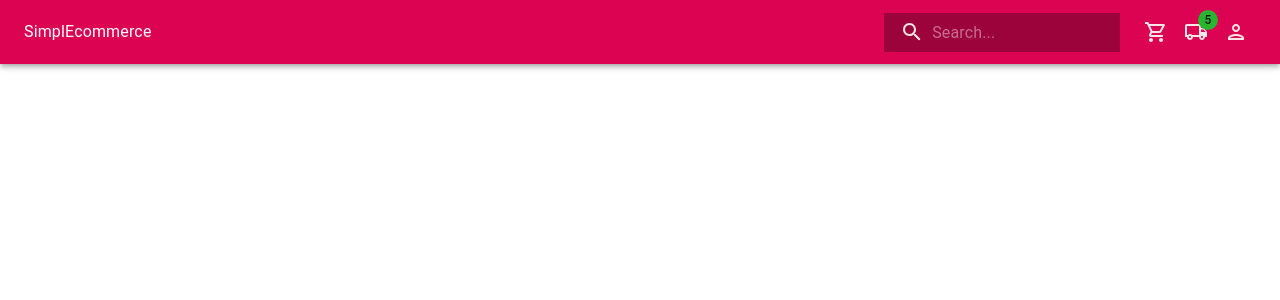
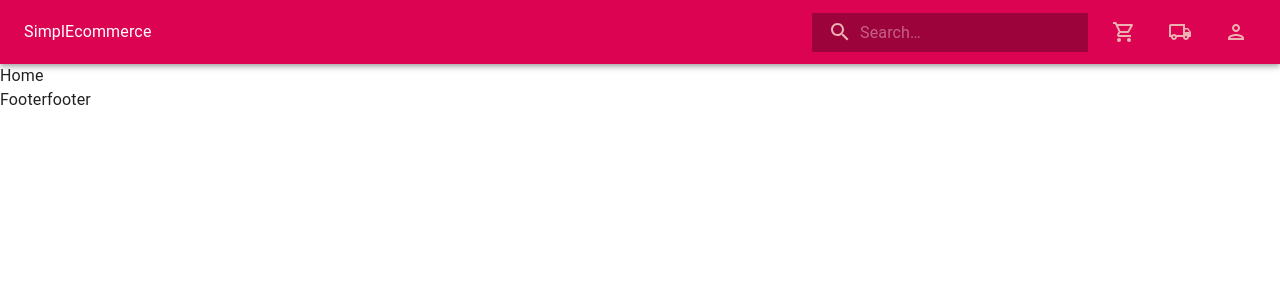
Before and after one commit to DSDmark/SimplEcommerce, a React (Vite) app in the folder client/: page / in a window 1280 px wide. Shown: the top 300 px of the page. Built offline with nearby package versions, Linux system fonts and the light colour scheme.

Commit message:
update files

```diff
--- a/client/src/components/footer/footer.jsx
+++ b/client/src/components/footer/footer.jsx
@@ -0,0 +1,9 @@
+import React from 'react'
+
+const Footer = () => {
+  return (
+    <div>Footerfooter</div>
+  )
+}
+
+export default Footer
--- a/client/src/components/header/drawer.component.jsx
+++ b/client/src/components/header/drawer.component.jsx
@@ -9,12 +9,44 @@ const DrawerComponent = () => {
   const logo = "SimplEcommerce"
   const [toggle, setToggle] = useState(false)
 
-  const hendleToggle = () => {
+  const handleToggle = () => {
     setToggle((prev) => !prev)
   }
 
+  const handleCloseDrawer = () => {
+    setToggle(false);
+  };
+
+  const MenuDrawer = () => (
+    <Drawer open={toggle} onClose={handleCloseDrawer} >
+      <Box>
+        <Grid container direction="column" rowSpacing={2}>
+          <Grid item width="100%">
+            <Grid container direction="row" p={1} alignItems="center">
+              <Grid item ml={2}>
+                <Typography>{logo}</Typography>
+              </Grid>
+              <Grid item ml="auto">
+                <IconButton onClick={handleToggle}>
+                  <MenuIcon />
+                </IconButton>
+              </Grid>
+            </Grid>
+          </Grid>
+          <Grid item>
+            <SearchBar />
+          </Grid>
+          <Grid item>
+            <NavIcons />
+          </Grid>
+        </Grid>
+      </Box>
+    </Drawer>
+  )
+
   return (
     <>
+      <Box width="100%">
         <Grid container>
           <Grid item>
             <Typography >
@@ -22,23 +54,13 @@ const DrawerComponent = () => {
             </Typography>
           </Grid>
           <Grid item ml="auto">
-          <IconButton onClick={hendleToggle}>
+            <IconButton onClick={handleToggle}>
               <MenuIcon />
             </IconButton>
           </Grid>
         </Grid>
-      <Drawer open={toggle} >
-        <Box justifyContent="center" >
-          <IconButton onClick={hendleToggle}>
-            <MenuIcon />
-          </IconButton>
-          <Typography>
-            {logo}
-          </Typography>
-          <SearchBar />
-          <NavIcons />
+        <MenuDrawer />
       </Box>
-      </Drawer>
     </ >
   )
 }
--- a/client/src/components/header/navicons.component.jsx
+++ b/client/src/components/header/navicons.component.jsx
@@ -1,21 +1,25 @@
 import React from 'react'
 import { LocalShippingOutlined, PersonOutlined, LocalGroceryStoreOutlined } from "@mui/icons-material"
 import { Grid, IconButton, Badge } from "@mui/material"
-import { Link as RouterLink } from "react-router-dom"
+import { useDispatch, useSelector } from "react-redux"
+import { isCartOpen } from "../../state/cart"
 
 const NavIcons = () => {
+  const dispatch = useDispatch();
+  const cartLength = useSelector(state => state.cart.cart.length)
+
   return (
-    <Grid container>
+    <Grid container columnSpacing={2}>
       <Grid item>
-        <IconButton>
-          <LocalGroceryStoreOutlined />
+        <IconButton onClick={() => dispatch(isCartOpen())} >
+          <Badge color="secondary" badgeContent={cartLength}>
+            <LocalGroceryStoreOutlined />
+          </Badge>
         </IconButton>
       </Grid>
       <Grid item>
         <IconButton>
-          <Badge badgeContent={5} color="secondary">
-            <LocalShippingOutlined />
-          </Badge>
+          <LocalShippingOutlined />
         </IconButton>
       </Grid>
       <Grid item>
--- a/client/src/components/header/searchbar.component.jsx
+++ b/client/src/components/header/searchbar.component.jsx
@@ -1,19 +1,11 @@
-import { styled, InputBase } from "@mui/material"
+import { styled, InputBase, Box } from "@mui/material"
 import { Search as SearchIcon } from "@mui/icons-material"
 
-const SearchInput = styled(InputBase)(({ theme }) => ({
-  color: 'inherit',
-  '& .MuiInputBase-input': {
-    padding: theme.spacing(1, 1, 1, 0),
-    // vertical padding + font size from searchIcon
-    paddingLeft: `calc(1em + ${theme.spacing(4)})`,
-    transition: theme.transitions.create('width'),
-    width: '100%',
-    [theme.breakpoints.up('md')]: {
-      width: '20ch',
-    },
-    background: theme.palette.primary.dark
-  },
+const Search = styled('div')(({ theme }) => ({
+  position: 'relative',
+  borderradius: theme.shape.borderradius,
+  background: theme.palette.primary.dark,
+  margin: theme.spacing(0, 2),
 }));
 
 const SearchIconWrapper = styled('div')(({ theme }) => ({
@@ -24,18 +16,15 @@ const SearchIconWrapper = styled('div')(({ theme }) => ({
   display: 'flex',
   alignItems: 'center',
   justifyContent: 'center',
-  zIndex: 10,
 }));
 
-const Search = styled('div')(({ theme }) => ({
-  position: 'relative',
-  borderRadius: theme.shape.borderRadius,
-  marginRight: theme.spacing(2),
-  marginLeft: 0,
-  width: '100%',
-  [theme.breakpoints.up('sm')]: {
-    marginLeft: theme.spacing(3),
-    width: 'auto',
+const StyledInputBase = styled(InputBase)(({ theme }) => ({
+  color: theme.palette.primary.light,
+  '& .MuiInputBase-input': {
+    padding: theme.spacing(1, 1, 1, 0),
+    // vertical padding + font size from searchIcon
+    paddingLeft: `calc(1em + ${theme.spacing(4)})`,
+    transition: theme.transitions.create('width'),
   },
 }));
 
@@ -45,9 +34,13 @@ const SearchBar = () => {
       <SearchIconWrapper>
         <SearchIcon />
       </SearchIconWrapper>
-      <SearchInput placeholder="Search..." inputProps={{ 'aria-label': 'search' }} />
+      <StyledInputBase
+        placeholder="Search…"
+        inputProps={{ 'aria-label': 'search' }}
+      />
     </Search>
   )
 }
 
+
 export default SearchBar
--- a/client/src/components/index.js
+++ b/client/src/components/index.js
@@ -5,3 +5,4 @@ export { default as Cart } from "./cart/cart.jsx"
 export { default as About } from "./about/about.jsx"
 export { default as Products } from "./products/products.jsx"
 export { default as Errorpage } from "./errorpage/errorpage.jsx"
+export { default as Footer } from "./footer/footer.jsx"
--- a/client/src/routers/AppRoutes.jsx
+++ b/client/src/routers/AppRoutes.jsx
@@ -1,16 +1,14 @@
 import { Route, Routes } from "react-router-dom"
-import { Header, About, Products, Home, Cart, Errorpage } from "../components/"
+import { About, Products, Home, Errorpage } from "../components/"
 
 const AppRoutes = () => {
   return (
     <>
       <Routes>
-        <Route path="/" element={<Header />} />
-        <Route path="/home" element={<Home />} />
+        <Route path="/" element={<Home />} />
         <Route path="/about" element={<About />} />
         <Route path="/products" element={<Products />} />
         <Route path="/singleproduct/:id" element={<Products />} />
-        <Route path="/cart" element={<Cart />} />
         <Route path="*" element={<Errorpage />} />
       </Routes>
     </>
--- a/client/src/routers/RoutesLayout.jsx
+++ b/client/src/routers/RoutesLayout.jsx
@@ -1,13 +1,16 @@
 import React from "react"
 import { BrowserRouter, Routes, Route } from "react-router-dom"
 import AppRoutes from "./AppRoutes"
+import { Header, Footer } from "../components"
 
 const RoutesLayout = () => {
   return (
     <BrowserRouter>
+      <Header />
       <Routes>
         <Route path="/*" element={<AppRoutes />} />
       </Routes>
+      <Footer />
     </BrowserRouter>
   )
 }
--- a/client/src/state/cart.js
+++ b/client/src/state/cart.js
@@ -11,11 +11,14 @@ export const cartSlice = createSlice({
   initialState,
   reducers: {
     setItems: (state, action) => {
-      state.items - action.payload
+      state.items = action.payload
+    },
+    isCartOpen: (state, action) => {
+      state.isCartOpen = !state.isCartOpen
     }
   }
 })
 
-export const { setItems } = cartSlice.actions
+export const { setItems, isCartOpen } = cartSlice.actions
 
 export default cartSlice.reducer
--- a/client/src/utils/store.js
+++ b/client/src/utils/store.js
@@ -3,6 +3,7 @@ import cartReducer from "../state/cart"
 
 const store = configureStore({
   reducer: { cart: cartReducer },
+  devTools: true
 })
 
 export default store;
--- a/client/src/utils/theme.js
+++ b/client/src/utils/theme.js
@@ -42,7 +42,7 @@ const theme = createTheme({
     MuiSvgIcon: {
       styleOverrides: {
         root: {
-          color: shades.pri[100],
+          color: shades.pri[200],
         }
       }
     },
```
Lines whose indentation alone changed are shown as unchanged.
